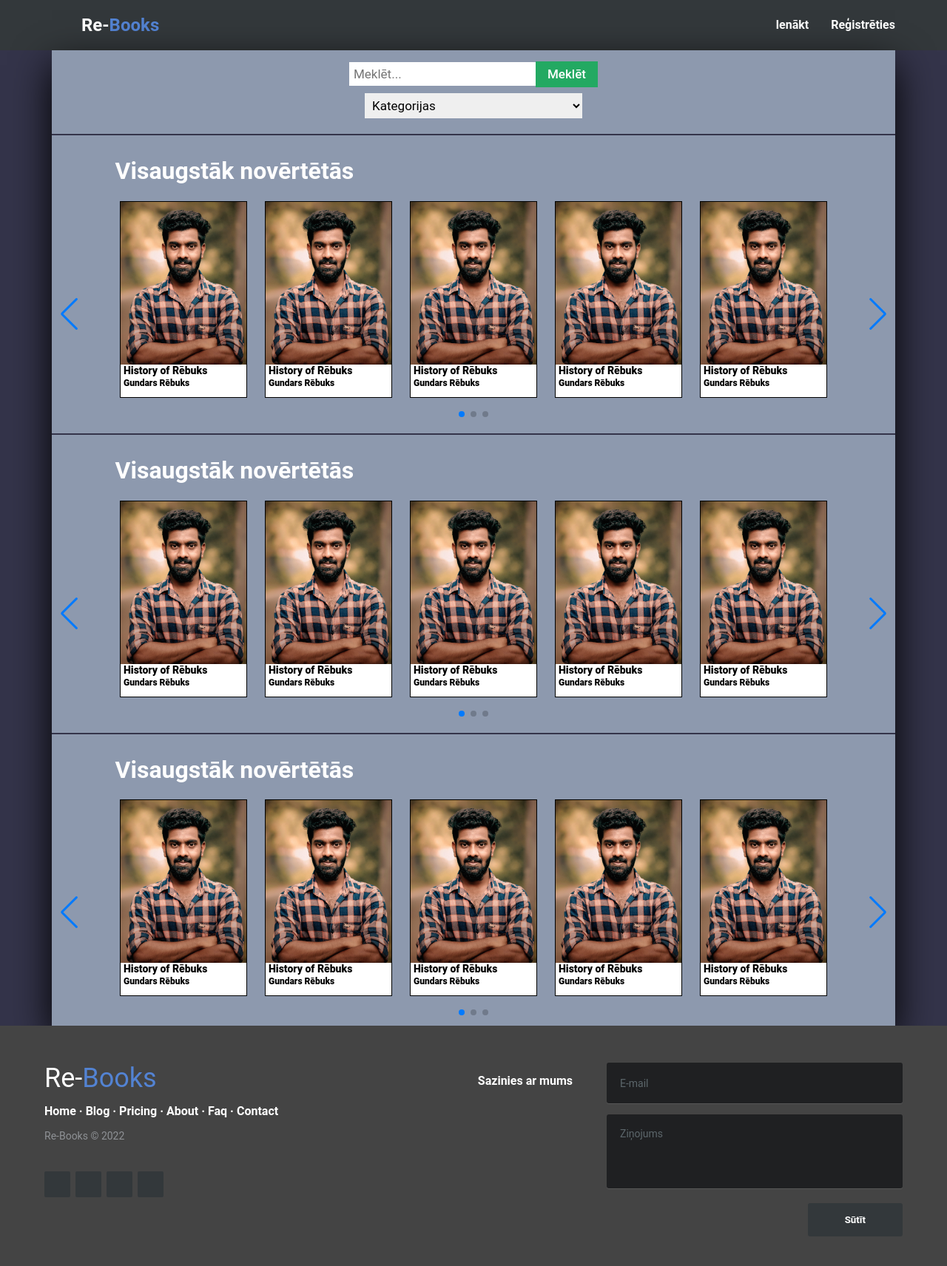
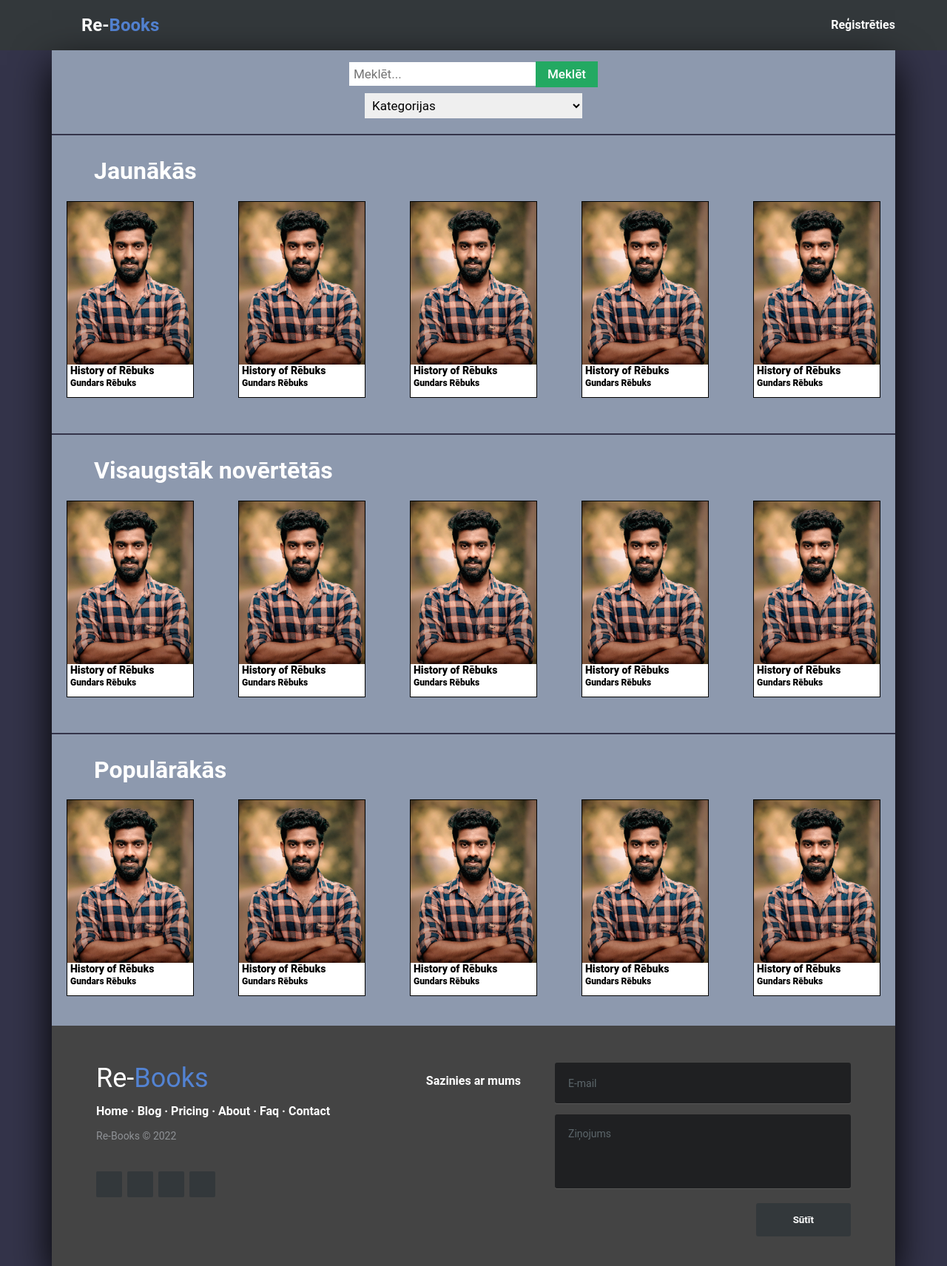
Before and after one commit to fowik/Re-Books, a PHP site: page / in a window 1280 px wide. Shown: the whole page at 74% size. Run offline with PHP 8.4, Linux system fonts and the light colour scheme; some web fonts are replaced.

Commit message:
chagned the function of scrolling books

```diff
--- a/book.html
+++ b/book.html
@@ -1,3 +1,4 @@
+<div class="swiper-slide">
     <div class="book-cover mySwiper">
         <span class="link">
             <a href="book-page.html">
@@ -11,3 +12,4 @@
             </a>
         </span>
     </div>
+</div>
--- a/css/style.css
+++ b/css/style.css
@@ -79,7 +79,7 @@ hr {
 }
 
 .new-books h1 {
-    padding-left: 7.5%;
+    padding-left: 5%;
 }
 
 .books-name {
@@ -93,6 +93,7 @@ hr {
 .swiper-slide {
     display: flex;
     justify-content: center;
+    margin-right: 0;
 }
 
 .swiper {
--- a/index.html
+++ b/index.html
@@ -35,34 +35,21 @@
             <hr color="#34344A">
             <div class="slider swiper">
                 <div class="new-books">
-                    <h1>Visaugstāk novērtētās</h1>
+                    <h1>Jaunākās</h1>
                     <div class="swiper mySwiper">
                         <div class="swiper-wrapper">
-                            <div class="swiper-slide">
+                            <include src="book.html"></include>
+                            <include src="book.html"></include>
+                            <include src="book.html"></include>
+                            <include src="book.html"></include>
+                            <include src="book.html"></include>
                             <include src="book.html"></include>
                             <include src="book.html"></include>
                             <include src="book.html"></include>
                             <include src="book.html"></include>
                             <include src="book.html"></include>
                         </div>
-                            <div class="swiper-slide">
-                                <include src="book.html"></include>
-                                <include src="book.html"></include>
-                                <include src="book.html"></include>
-                                <include src="book.html"></include>
-                                <include src="book.html"></include>
-                            </div>
-                            <div class="swiper-slide">
-                                <include src="book.html"></include>
-                                <include src="book.html"></include>
-                                <include src="book.html"></include>
-                                <include src="book.html"></include>
-                                <include src="book.html"></include>
-                            </div>
-                        </div>
-                        <div class="swiper-button-next"></div>
-                        <div class="swiper-button-prev"></div>
-                        <div class="swiper-pagination"></div>
+                        <div class="swiper-scrollbar"></div>
                     </div>
                 </div>
             </div>
@@ -72,66 +59,39 @@
                     <h1>Visaugstāk novērtētās</h1>
                     <div class="swiper mySwiper">
                         <div class="swiper-wrapper">
-                            <div class="swiper-slide">
+                            <include src="book.html"></include>
+                            <include src="book.html"></include>
+                            <include src="book.html"></include>
+                            <include src="book.html"></include>
+                            <include src="book.html"></include>
                             <include src="book.html"></include>
                             <include src="book.html"></include>
                             <include src="book.html"></include>
                             <include src="book.html"></include>
                             <include src="book.html"></include>
                         </div>
-                            <div class="swiper-slide">
+                        <div class="swiper-scrollbar"></div>
+                    </div>
+                </div>
+            </div>
+            <hr color="#34344A">
+            <div class="slider swiper">
+                <div class="new-books">
+                    <h1>Populārākās</h1>
+                    <div class="swiper mySwiper">
+                        <div class="swiper-wrapper">
+                            <include src="book.html"></include>
+                            <include src="book.html"></include>
+                            <include src="book.html"></include>
+                            <include src="book.html"></include>
+                            <include src="book.html"></include>
                             <include src="book.html"></include>
                             <include src="book.html"></include>
                             <include src="book.html"></include>
                             <include src="book.html"></include>
                             <include src="book.html"></include>
                         </div>
-                            <div class="swiper-slide">
-                                <include src="book.html"></include>
-                                <include src="book.html"></include>
-                                <include src="book.html"></include>
-                                <include src="book.html"></include>
-                                <include src="book.html"></include>
-                            </div>
-                        </div>
-                        <div class="swiper-button-next"></div>
-                        <div class="swiper-button-prev"></div>
-                        <div class="swiper-pagination"></div>
-                    </div>
-                </div>
-            </div>
-            <hr color="#34344A">
-            <div class="slider swiper">
-                <div class="new-books">
-                    <h1>Visaugstāk novērtētās</h1>
-                    <div class="swiper mySwiper">
-                        <div class="swiper-wrapper">
-                            <div class="swiper-slide">
-                                <include src="book.html"></include>
-                                <include src="book.html"></include>
-                                <include src="book.html"></include>
-                                <include src="book.html"></include>
-                                <include src="book.html"></include>
-                            </div>
-                            <div class="swiper-slide">
-                                <include src="book.html"></include>
-                                <include src="book.html"></include>
-                                <include src="book.html"></include>
-                                <include src="book.html"></include>
-                                <include src="book.html"></include>
-                            </div>
-                            <div class="swiper-slide">
-                                <include src="book.html"></include>
-                                <include src="book.html"></include>
-                                <include src="book.html"></include>
-                                <include src="book.html"></include>
-                                <include src="book.html"></include>
-                            </div>
-                        </div>
-                        <div class="swiper-button-next"></div>
-                        <div class="swiper-button-prev"></div>
-                        <div class="swiper-pagination"></div>
-                    </div>
+                        <div class="swiper-scrollbar"></div>
                     </div>
                 </div>
             </div>
@@ -140,6 +100,7 @@
 
         </div>
 
+    </div>
     <script src="https://cdn.jsdelivr.net/npm/swiper/swiper-bundle.min.js"></script>
     <script src="jquery.js"></script>
 
--- a/jquery.js
+++ b/jquery.js
@@ -19,18 +19,14 @@ function bookRedirect() {
 }
 
 var swiper = new Swiper(".mySwiper", {
-    slidesPerView: 1,
-    spaceBetween: 30,
-    loop: true,
-    pagination: {
-      el: ".swiper-pagination",
-      clickable: true,
+    slidesPerView: 5,
+    spaceBetween: 20,
+    freeMode: true,
+    scrollbar: {
+      el: ".swiper-scrollbar",
+      hide: true,
     },
-    navigation: {
-      nextEl: ".swiper-button-next",
-      prevEl: ".swiper-button-prev",
-    },
-});
+  });
 
 function pieslegties() {
 	document.getElementById("registracija").style.display="none";
--- a/register.html
+++ b/register.html
@@ -47,7 +47,7 @@
                 </div>
             </form>
 
-            <form action="http://127.0.0.1:5500/index.html">
+            <form action="index.html">
                 <div id="pieslegties" style="display:none;">
                   <h1>Pieslēgties</h1>
                   <p>Ievadiet lietotājvārdu un paroli.</p>
@@ -82,7 +82,7 @@
                 <button type="submit" class="atjaunot_poga" onclick="mainit_paroli()">Atjaunot</button>
               </div>
 
-            <form action="http://127.0.0.1:5500/register.html">
+            <form action="register.html">
                 <div id="mainit_paroli" style="display:none;">
                   <h1 style="margin-top:5%;">Mainīt paroli</h1>
                   <p>Ievadiet jauno paroli jūsu profilam.</p>
--- a/views/nav-bar.html
+++ b/views/nav-bar.html
@@ -2,7 +2,7 @@
     <div class="nav-bar">
         <ul>
             <h2 class="logo"><a href="index.html">Re-<span>Books</span></a></h2>
-            <li class="log-reg-panel"><a href="#">Ienākt</a></li>
+            <!-- <li class="log-reg-panel"><a href="#">Ienākt</a></li> -->
             <li class="log-reg-panel"><a href="register.html">Reģistrēties</a></li>
         </ul>
     </div>
```
Also changed, not shown: css/register.css (+1 -23 lines). Lines whose indentation alone changed are shown as unchanged.
